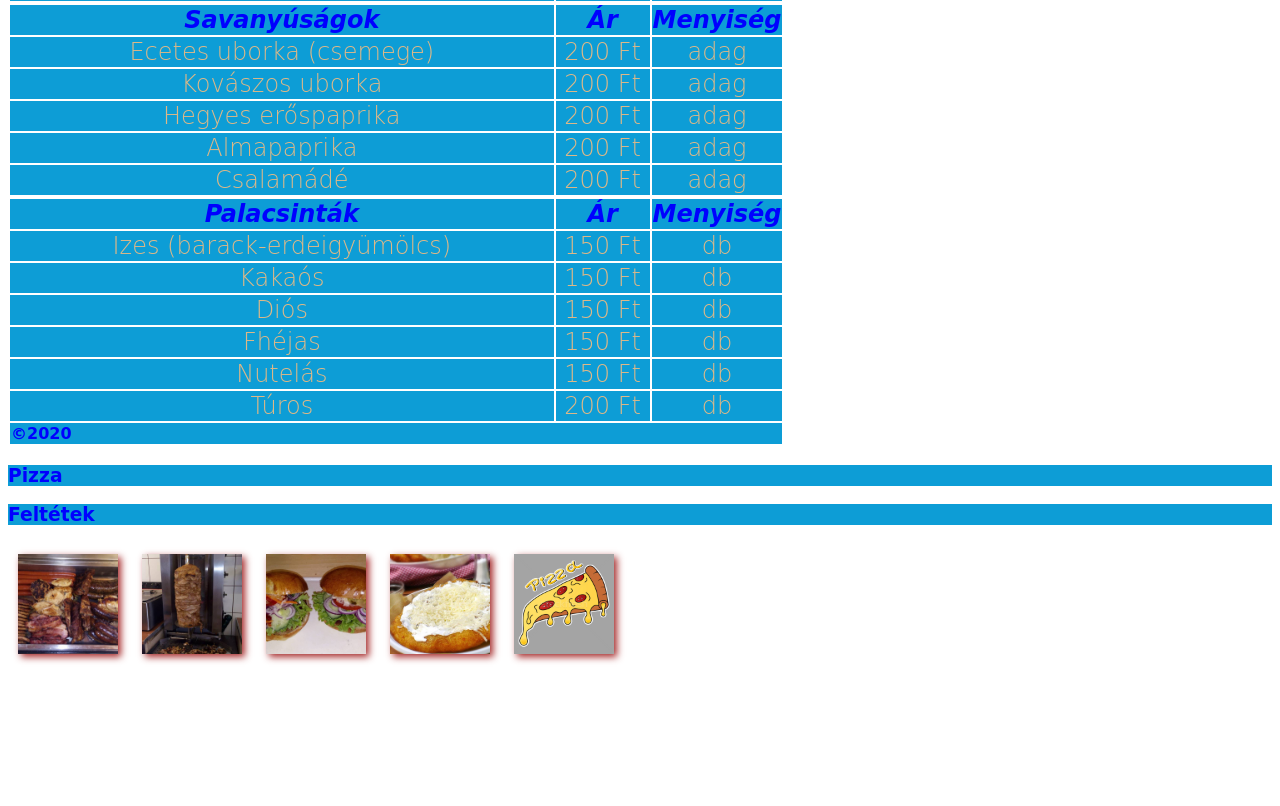
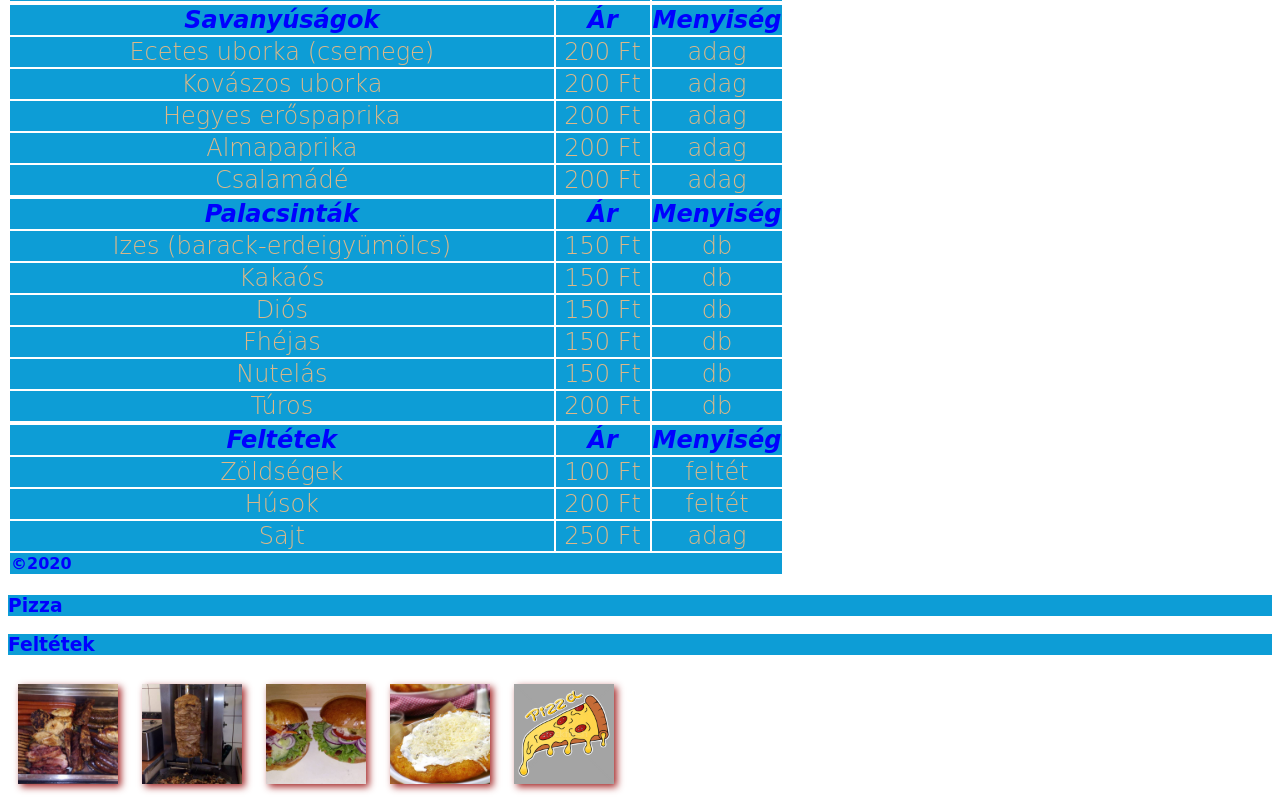
Before and after one commit to manofm/manofm.github.io, a plain HTML site: page etlap.html in a window 1280 px wide. Shown: the part 658-1464 px from the top of the page. Before the commit the page ends 1334 px from the top, so only its background shows below. Drawn offline with Linux system fonts and the light colour scheme; a web font is replaced by a local one.

Commit message:
init Page.

```diff
--- a/etlap.html
+++ b/etlap.html
@@ -179,7 +179,29 @@
             <td>200 Ft</td>
             <td>db</td>
         </tr>
-        </tbody>
+        <tr>
+            <thead id="et">
+                <tr>
+                    <th>Feltétek</th>
+                    <th>Ár</th>
+                    <th>Menyiség</th>
+                </tr>
+            </thead>
+            <tbody class="et1">
+                <td>Zöldségek</td>
+                <td>100 Ft</td>
+                <td>feltét</td>
+        </tr>
+        <tr>
+            <td>Húsok</td>
+            <td>200 Ft</td>
+            <td>feltét</td>
+        </tr>
+        <tr>
+            <td>Sajt</td>
+            <td>250 Ft</td>
+            <td>adag</td>
+        </tr>
         <tfoot id="fej">
             <tr>
                 <td colspan="3">&copy;2020</td>
@@ -189,7 +211,7 @@
 
     </table>
     <h3 id="Infó">Pizza</h3>
-     <h3 id="Infó">Feltétek</h3>
+    <h3 id="Infó">Feltétek</h3>
     <img id="img-2" src="/img/frisensult.jpg" alt="Frisensültek">
     <img id="img-2" src="/img/gyros.jpg" alt="Gyros">
     <img id="img-2" src="/img/hambi.jpg" alt="Hamburger">
```
Also changed, not shown: index.html (+2 -1 lines).
